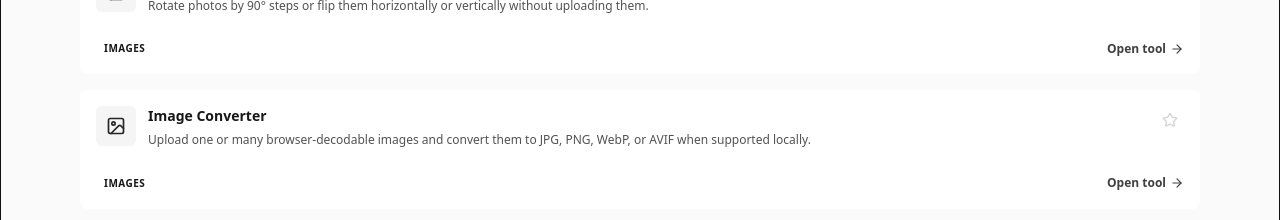
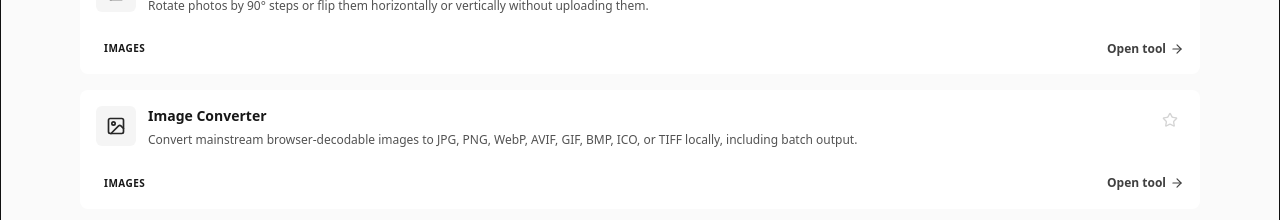
Before and after one commit to thiepn/tools, a React (Vite) app: page / in a window 1280 px wide. Shown: the part 7840-8060 px from the top of the page. Built offline with nearby package versions, Linux system fonts and the light colour scheme.

Commit message:
Expand image converter discovery metadata

```diff
--- a/src/image/publicImageTasks.ts
+++ b/src/image/publicImageTasks.ts
@@ -3,7 +3,7 @@ type Raw=[string,string,string,string,string?,boolean?];
 const RAW:Raw[]=[
 ['crop-image','Crop Image','Crop an image to a user-defined rectangle or a common centered aspect ratio entirely in your browser.','crop image|photo cropper|trim image|aspect crop','',true],
 ['rotate-flip-image','Rotate & Flip Image','Rotate photos by 90° steps or flip them horizontally or vertically without uploading them.','rotate image|flip image|mirror photo|orientation','Rotate / Flip',true],
-['image-converter','Image Converter','Upload one or many browser-decodable images and convert them to JPG, PNG, WebP, or AVIF when supported locally.','image converter|jpg png webp avif|heic converter|heif converter|svg to png|batch image converter|photo format converter','Image Converter',true],
+['image-converter','Image Converter','Convert mainstream browser-decodable images to JPG, PNG, WebP, AVIF, GIF, BMP, ICO, or TIFF locally, including batch output.','image converter|jpg jpeg jfif png apng webp avif gif bmp ico tiff tif heic heif svg|heic converter|heif converter|svg to png|tiff to png|png to tiff|png to ico|jpg to gif|bmp to png|batch image converter|photo format converter','Image Converter',true],
 ['compress-image-to-size','Compress Image to Target Size','Aim for a target KB file size with bounded JPEG/WebP quality search at your chosen output dimensions.','compress image to 200kb|image target size|reduce photo size|compress jpg kb','Target Size Compress',true],
 ['profile-picture-maker','Profile Picture Maker','Create a circular profile-picture PNG from a centered square crop with transparent corners.','profile picture|circle crop|avatar maker|pfp crop','Profile Picture',true],
 ['blur-pixelate-image','Blur & Pixelate Image','Choose blur or pixelation for an entire image with adjustable strength for quick visual obfuscation.','blur image|pixelate photo|mosaic image|blur photo','Blur / Pixelate'],
```
